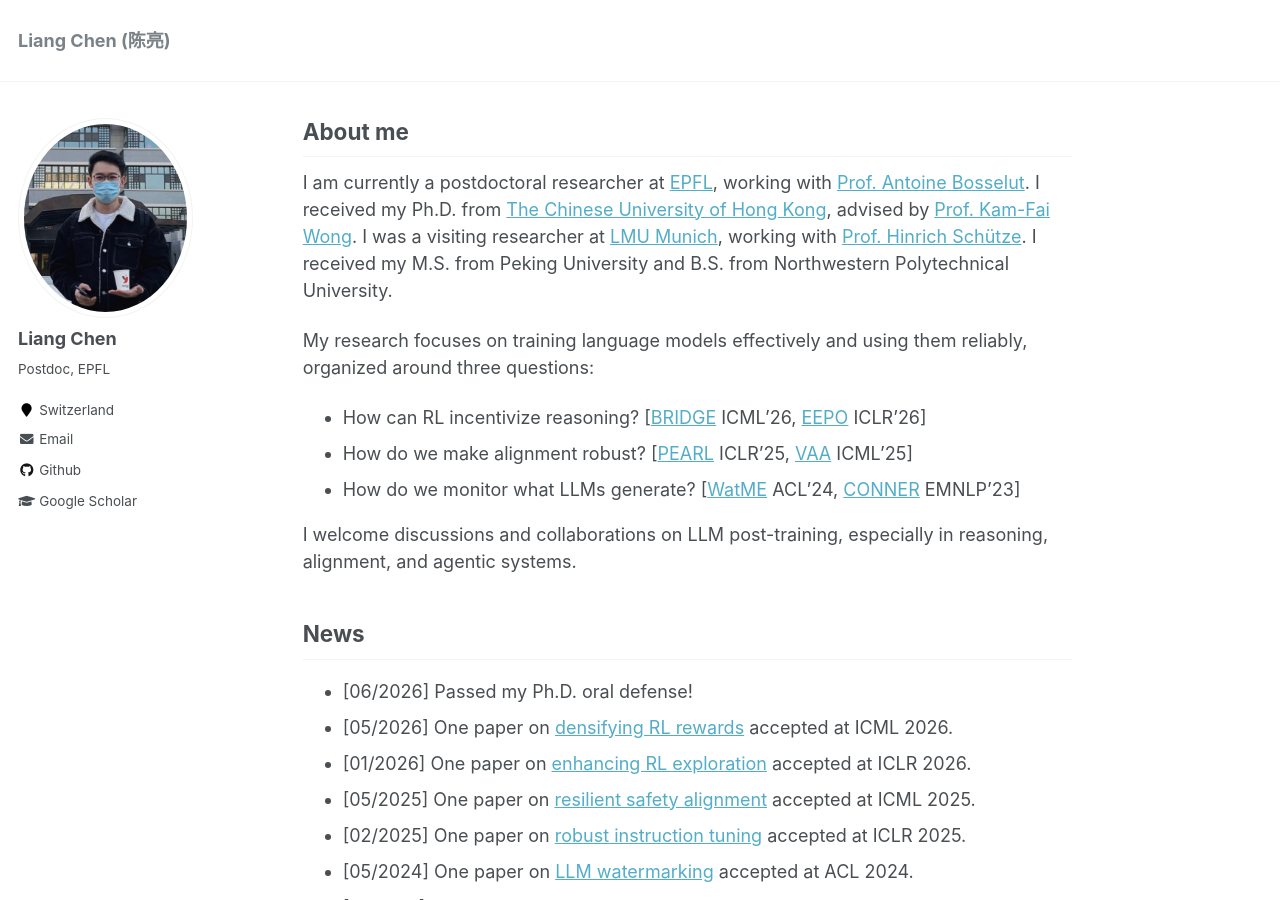
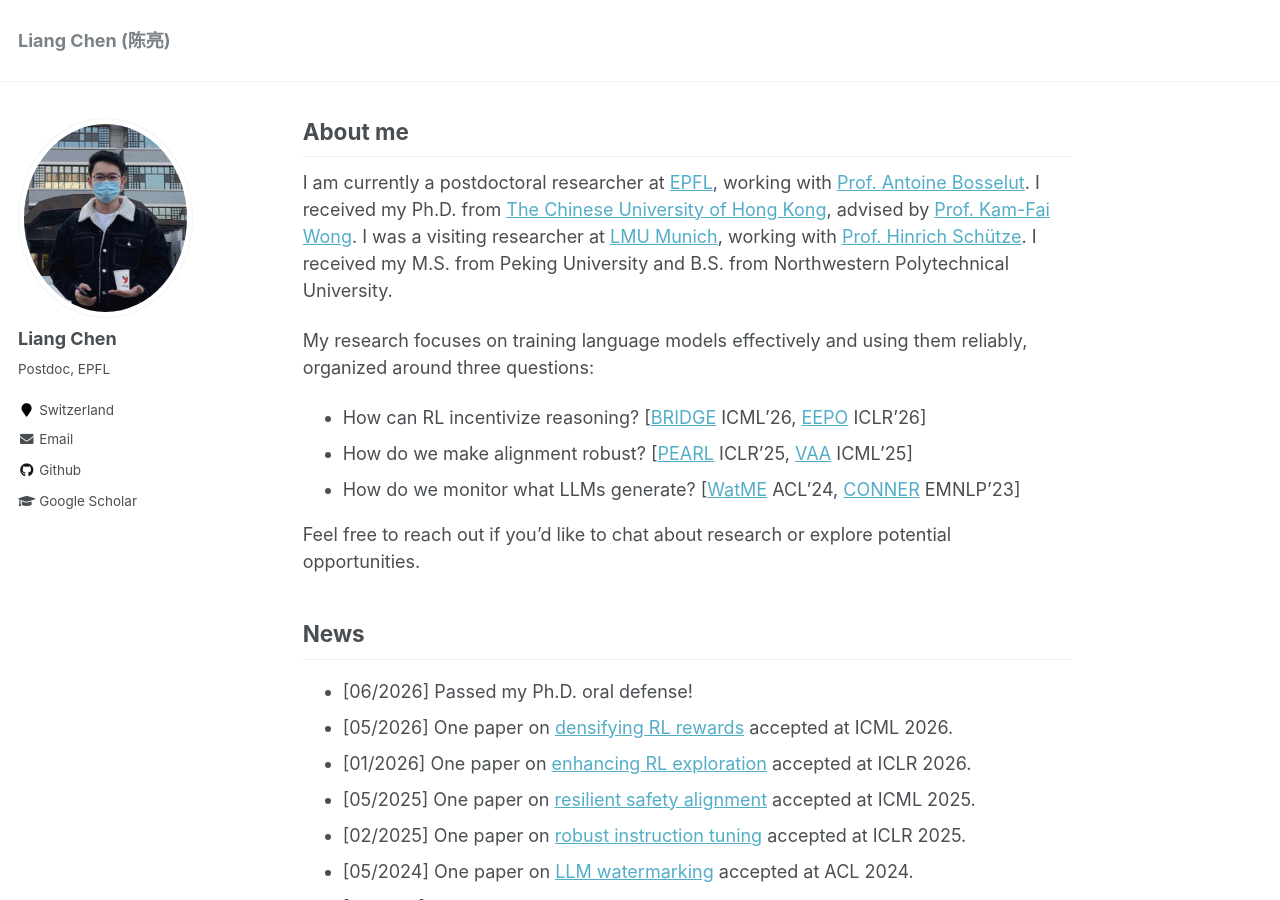
Before and after one commit to ChanLiang/ChanLiang.github.io, a Jekyll site: the page built from _pages/about.md, in a window 1280 px wide and 900 px high. Built offline with Jekyll 4.4.1, drawn with Linux system fonts in a browser that asks for light colours.

Commit message:
Update about.md

```diff
--- a/_pages/about.md
+++ b/_pages/about.md
@@ -22,7 +22,7 @@ My research focuses on training language models effectively and using them relia
 * How do we make alignment robust? [[PEARL](https://openreview.net/pdf?id=txoJvjfI9w) ICLR'25, [VAA](https://openreview.net/pdf?id=EMHED4WTHT) ICML'25]
 * How do we monitor what LLMs generate? [[WatME](https://aclanthology.org/2024.acl-long.496/) ACL'24, [CONNER](https://aclanthology.org/2023.emnlp-main.390.pdf) EMNLP'23]
 
-I welcome discussions and collaborations on LLM post-training, especially in reasoning, alignment, and agentic systems.
+Feel free to reach out if you’d like to chat about research or explore potential opportunities.
 
 ## News
 
```
